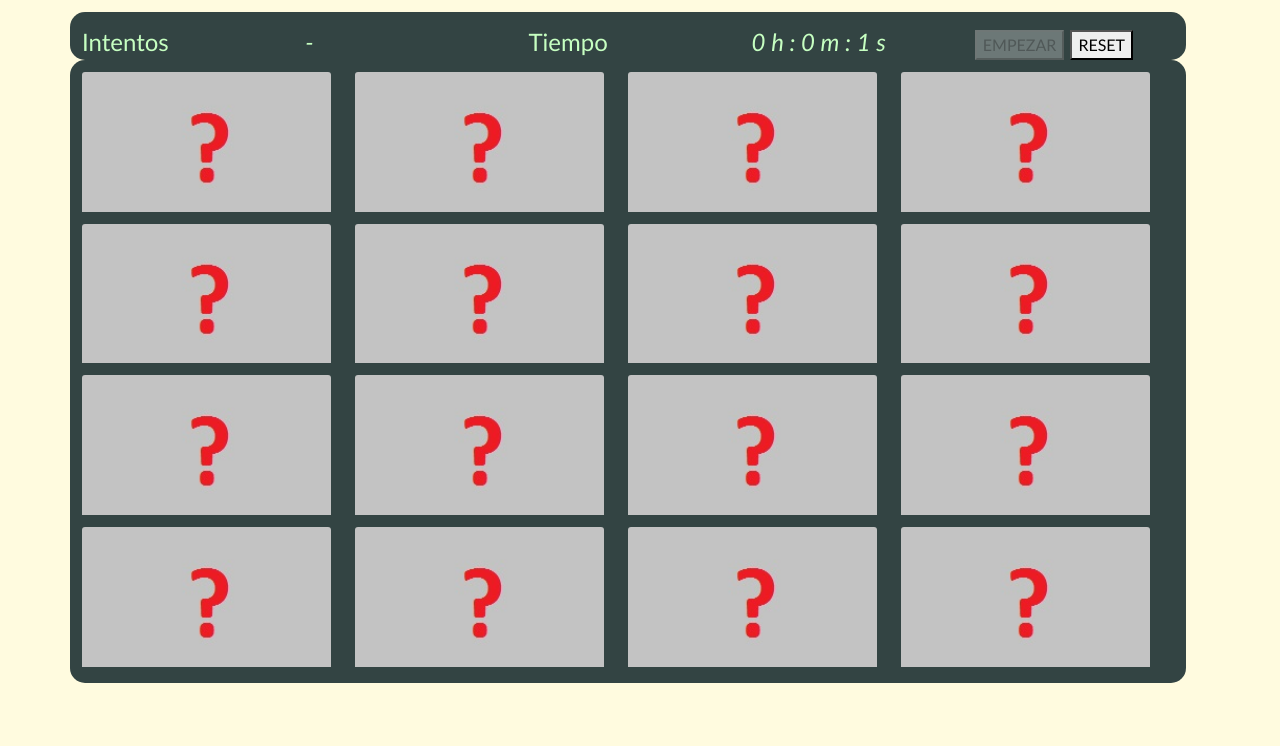
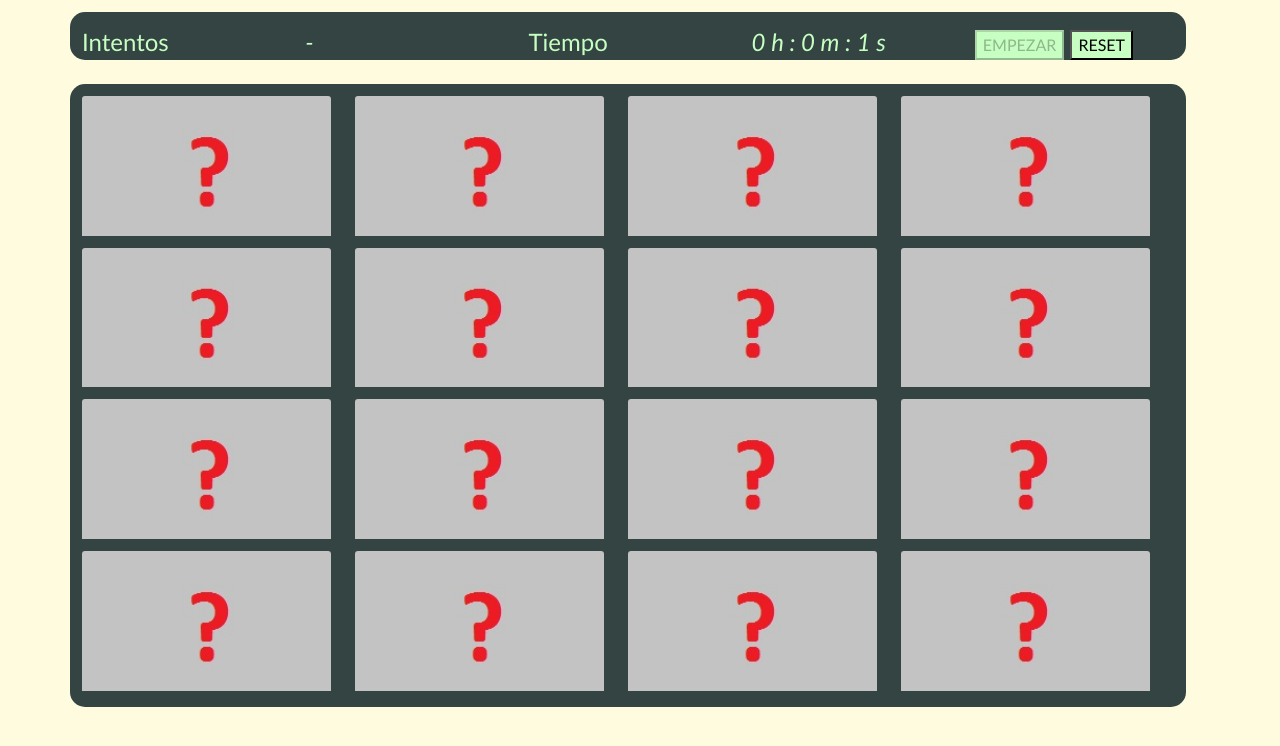
Before and after one commit to ahroncich7/MemoTest, a website: page memo.html in a window 1280 px wide. Both pictures are taken after a click on the button "EMPEZAR". Drawn offline with nearby package versions, Linux system fonts and the light colour scheme.

Commit message:
Agrega texto bienvenida

```diff
--- a/main.js
+++ b/main.js
@@ -3,6 +3,8 @@ let tarjetas = document.querySelectorAll(".tarjetas")
 let tarjetasEnJuego = []
 let colores = ["negro", "azul", "amarillo", "rojo", "verde", "violeta", "naranja", "gris", "negro", "azul", "amarillo", "rojo", "verde", "violeta", "naranja", "gris"];
 let intentos = 0
+let bienvenida = document.querySelector("#bienvenida")
+let tablero = document.querySelector("#div-tablero")
 
 
 
@@ -75,6 +77,9 @@ function iniciarJuego() {
     obtenerLista();
     asignarTarjetas();
     iniciarTimer()
+    bienvenida.classList.add("oculto")
+    tablero.classList.remove("oculto")
+
 }
 
 function iniciarTimer() {
--- a/memo.html
+++ b/memo.html
@@ -38,11 +38,15 @@
                 <em id="timer">-</em>
             </div>
             <div class="col">
-                <button id="boton-iniciar" style="font-size: 1rem;" onclick="iniciarJuego()">EMPEZAR</button>
-                <button id="boton-reset" style="font-size: 1rem;" onclick="reset()">RESET</button>
+                <button id="boton-iniciar" style="font-size: 1rem; background-color: #C6FFC1;" onclick="iniciarJuego()">EMPEZAR</button>
+                <button id="boton-reset" style="font-size: 1rem; background-color: #C6FFC1;" onclick="reset()">RESET</button>
             </div>
         </div>
-        <div id="div-tablero" class="row w-100">
+        <br>
+        <div id="bienvenida" class="">
+            DESCUBRI TODOS LOS PARES PARA GANAR!!!
+        </div>
+        <div id="div-tablero" class="row w-100 oculto">
             <div class="row align-items-start">
                 <div class="col">
                     <div class="tarjetas">
```
